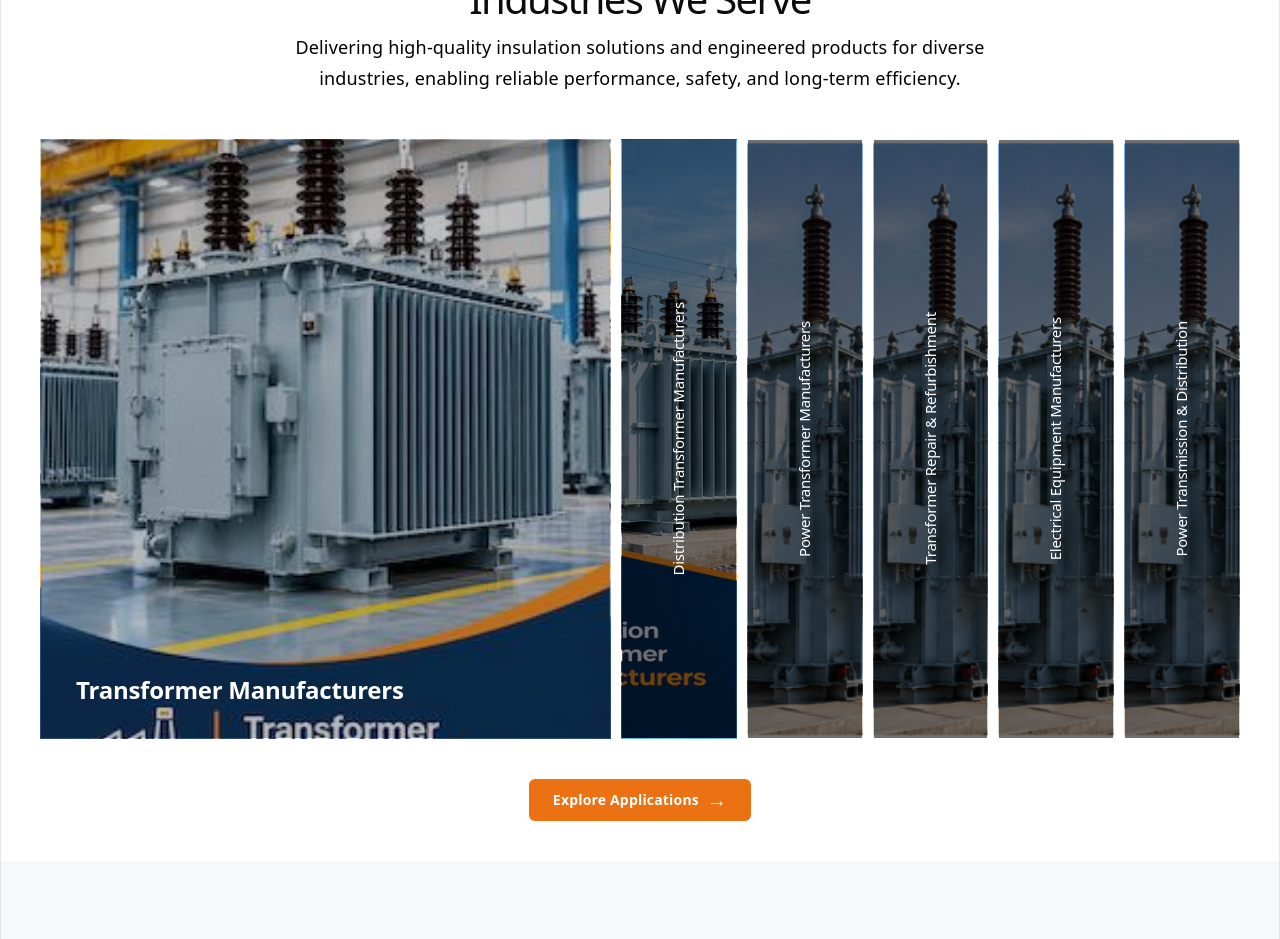
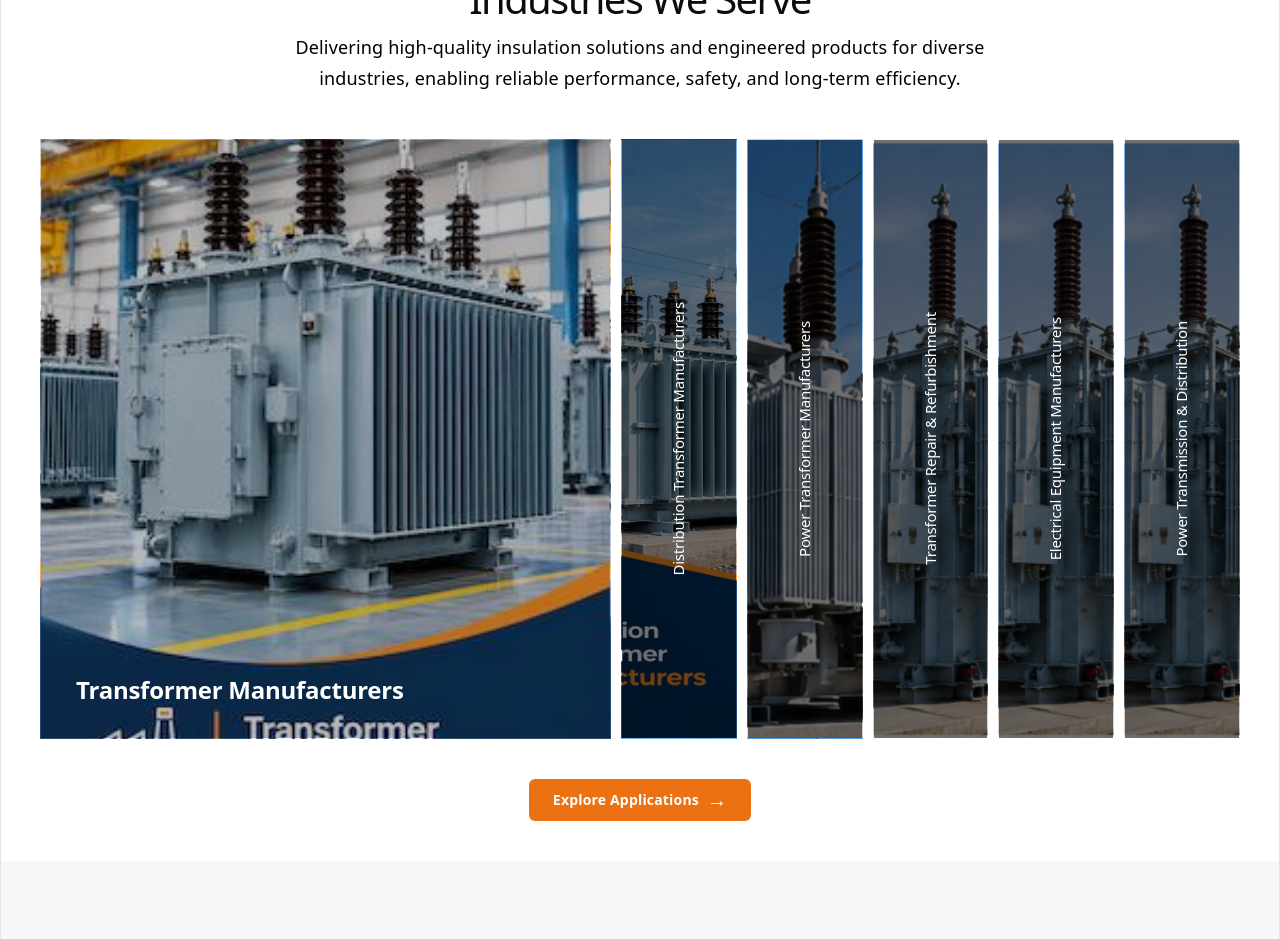
Before and after one commit to SunPune/deltatrafo, a React (Vite) app: page / in a window 1280 px wide. Shown: the part 1600-2539 px from the top of the page. Built offline with nearby package versions, Linux system fonts and the light colour scheme; no server answers.

Commit message:
Update IndustrySection.jsx

```diff
--- a/src/components/IndustrySection.jsx
+++ b/src/components/IndustrySection.jsx
@@ -15,7 +15,7 @@ const industries = [
   {
     id: 3,
     title: "Power Transformer Manufacturers",
-    image: "/images/business3.jpg",
+    image: "/images/ptm.jpg",
   },
   {
     id: 4,
```
